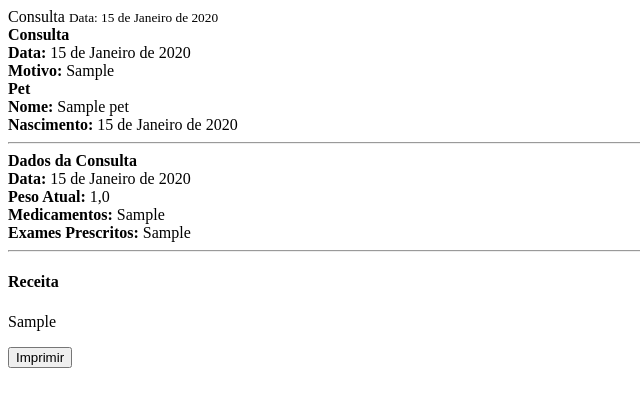
After one commit to jleandrodev/gerenciamento-pet, a Django app: template app/templates/consultas/consulta_email.html in a window 1280 px wide. The commit adds this page. Shown: the top 407 px of the page, without its empty margins (0-640 px from the left). Run offline with Django 5.2, Linux system fonts and the light colour scheme; the template is opened without the code that fills it: values that come from a table or form of the project are taken from there, others are empty; tables that the repository leaves empty hold one stand-in row (values such as "Sample post").

Commit message:
feat: Envio de consulta por email implementado

```diff
--- a/app/templates/consultas/consulta_detail.html
+++ b/app/templates/consultas/consulta_detail.html
@@ -53,7 +53,10 @@ Detalhes da Consulta
         </div>
     </div>
     <div class="row no-print">
-        <div class="col-xs-12">
+        <div class="col-xs-10">
+            <a href="{% url 'enviar_consulta' consulta.id %}" class="btn btn-warning pull-right">Enviar por email <i class="fa fa-send"></i></a>
+        </div>
+        <div class="col-xs-2">
             <button type="button" class="btn btn-primary pull-right" onclick="window.print();">Imprimir <i class="fa fa-print"></i></button>
         </div>
     </div>
--- /dev/null
+++ b/app/templates/consultas/consulta_email.html
@@ -0,0 +1,58 @@
+<!DOCTYPE html>
+<html lang="en">
+<head>
+    <meta charset="UTF-8">
+    <meta name="viewport" content="width=device-width, initial-scale=1.0">
+    <title>Consulta</title>
+</head>
+<body>
+    <section class="invoice">
+        <div class="row">
+            <div class="col-xs-12">
+                <div class="page-header">
+                    <i class="fa fa-heartbeat"></i> Consulta
+                    <small class="pull-right">Data: {{ consulta.data }}</small>
+                </div>
+            </div>
+        </div>
+        <div class="row invoice-info">
+            <div class="col-sm-4 invoice-col">
+                <strong>Consulta</strong>
+                <br>
+                <strong>Data:</strong> {{consulta.data}}
+                <br>
+                <strong>Motivo:</strong> {{consulta.motivo}}
+            </div>
+            <div class="col-sm-4 invoice-col">
+                <strong>Pet</strong>
+                <br>
+                <strong>Nome:</strong> {{consulta.pet.nome}}
+                <br>
+                <strong>Nascimento: </strong> {{consulta.pet.nascimento}}
+            </div>
+        </div>
+        <hr>
+        <div class="row">
+            <div class="col-sm-12">
+                <strong>Dados da Consulta</strong>
+                <br>
+                <strong>Data:</strong> {{consulta.data}}
+                <br>
+                <strong>Peso Atual: </strong> {{consulta.peso_atual}}
+                <br>
+                <strong>Medicamentos: </strong> {{consulta.medicamento_atual}}
+                <br>
+                <strong>Exames Prescritos: </strong> {{consulta.exames}}
+                <hr>
+                <h4>Receita</h4>
+                {{consulta.receita|linebreaks}}
+            </div>
+        </div>
+        <div class="row no-print">
+            <div class="col-xs-12">
+                <button type="button" class="btn btn-primary pull-right" onclick="window.print();">Imprimir <i class="fa fa-print"></i></button>
+            </div>
+        </div>
+    </section>
+</body>
+</html>
--- a/app/templates/pets/pet_detail.html
+++ b/app/templates/pets/pet_detail.html
@@ -60,7 +60,7 @@ Detalhes de {{pet.nome}}
                                 <div class="timeline-item">
                                     <span class="time"><i class="fa fa-calendar"></i> {{consulta.data}}</span>
                                     <h3 class="timeline-header">
-                                        <a href="#">
+                                        <a href="{% url 'consulta_detail' consulta.id %}">
                                             {{consulta.pet.nome}} realizou uma nova consulta
                                         </a>
                                     </h3>
--- a/app/urls.py
+++ b/app/urls.py
@@ -16,5 +16,6 @@ urlpatterns = [
     path('funcionarios', funcionario_views.listar_funcionarios, name='lista_funcionarios'),
     path('cadastrar-funcionario', funcionario_views.cadastrar_funcionario, name='cadastrar_funcionario'),
     path('login', autenticacao_views.login_usuario, name='login'),
-    path('logout', autenticacao_views.deslogar_usuario, name='logout')
+    path('logout', autenticacao_views.deslogar_usuario, name='logout'),
+    path('enviar-consulta/<int:id>', consulta_views.enviar_email_consulta, name='enviar_consulta')
 ]
```
Also changed, not shown: app/views/consulta_views.py (+19 -0 lines), gerenciamento_pet/settings.py (+9 -0 lines).
